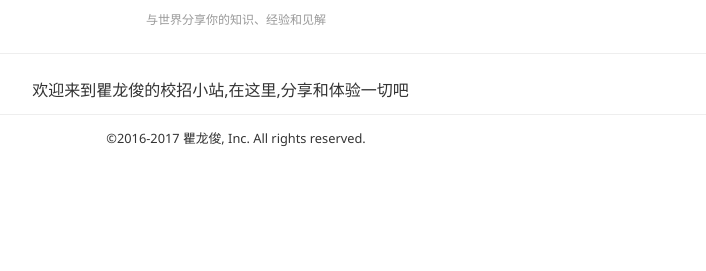
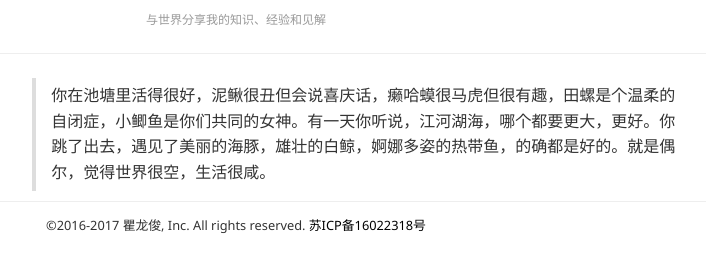
Before and after one commit to qulongjun/SearchAlgorithm, a plain HTML site: page index3.html in a window 1280 px wide. Shown: the part 77-348 px from the top of the page, without its empty margins (404-1110 px from the left). Drawn offline with Linux system fonts and the light colour scheme; no server answers.

Commit message:
修改首页信息

```diff
--- a/index3.html
+++ b/index3.html
@@ -16,7 +16,7 @@
 <header class="am-g my-head">
     <div class="am-u-sm-12 am-article">
         <h1 class="am-article-title">瞿龙俊的校招小站</h1>
-        <p class="am-article-meta">与世界分享你的知识、经验和见解</p>
+        <p class="am-article-meta">与世界分享我的知识、经验和见解</p>
     </div>
 </header>
 <hr class="am-article-divider"/>
@@ -25,9 +25,9 @@
         <div class="am-g">
             <div class="am-u-sm-11 am-u-sm-centered">
                 <div class="am-cf am-article" id="article">
-                    <div>
-                        欢迎来到瞿龙俊的校招小站,在这里,分享和体验一切吧
-                    </div>
+                    <blockquote>
+                        你在池塘里活得很好，泥鳅很丑但会说喜庆话，癞哈蟆很马虎但很有趣，田螺是个温柔的自闭症，小鲫鱼是你们共同的女神。有一天你听说，江河湖海，哪个都要更大，更好。你跳了出去，遇见了美丽的海豚，雄壮的白鲸，婀娜多姿的热带鱼，的确都是好的。就是偶尔，觉得世界很空，生活很咸。
+                    </blockquote>
                 </div>
             </div>
         </div>
@@ -42,7 +42,9 @@
 </div>
 
 <footer class="my-footer">
-    <small>©2016-2017 瞿龙俊, Inc. All rights reserved.</small>
+    <small>©2016-2017 瞿龙俊, Inc. All rights reserved. <a
+            href="http://www.miitbeian.gov.cn" target="_blank">苏ICP备16022318号</a></small>
+
 </footer>
 
 <script type="text/javascript" src="assets/js/require.min.js"></script>
```
